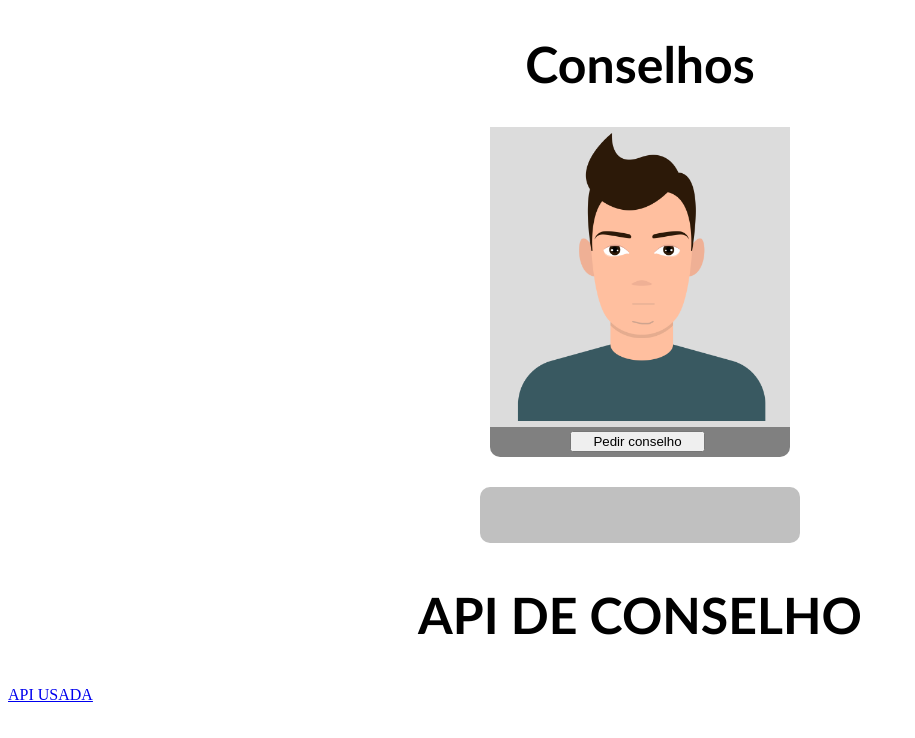
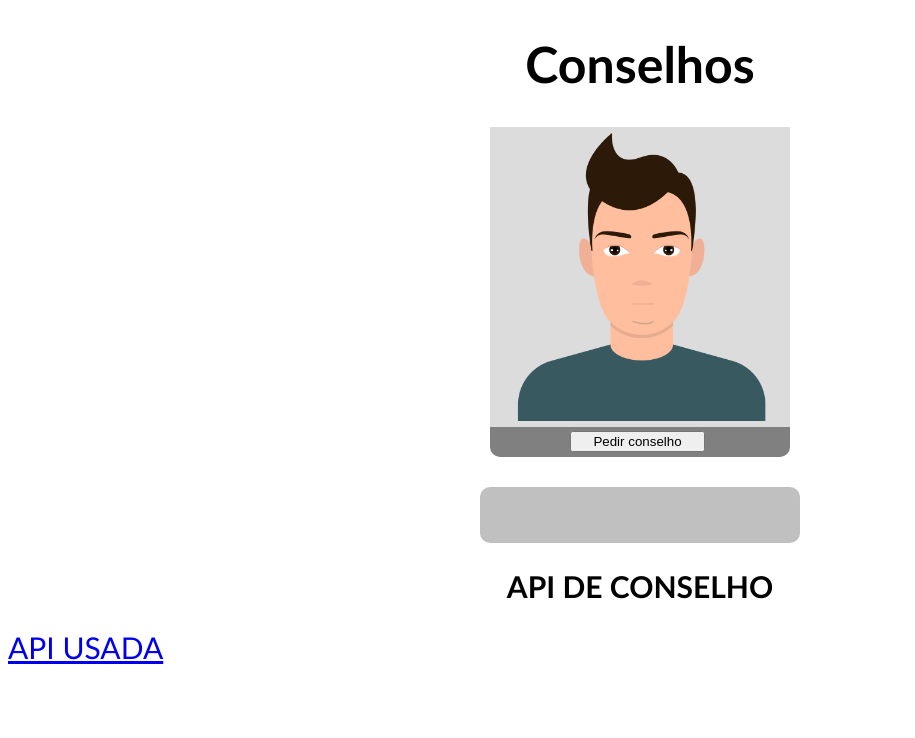
Before and after one commit to moisesantonio-brasil/conselho, a plain HTML site: page index.html in a window 1280 px wide. Shown: the whole page, without its empty margins (0-915 px from the left). Drawn offline with Linux system fonts and the light colour scheme.

Commit message:
Update style.css

```diff
--- a/style.css
+++ b/style.css
@@ -15,10 +15,15 @@ div{
     background-color:gainsboro;
     margin: auto;
 }
-h1,h2{
+h1{
     text-align: center;
     font-family: 'Gill Sans', 'Gill Sans MT', Calibri, 'Trebuchet MS', sans-serif;
     font-size: 50px;
+}
+h2,a{
+    text-align: center;
+    font-family: 'Gill Sans', 'Gill Sans MT', Calibri, 'Trebuchet MS', sans-serif;
+    font-size: 30px;
 }
 .posiçao{
     width: 300px;
```
